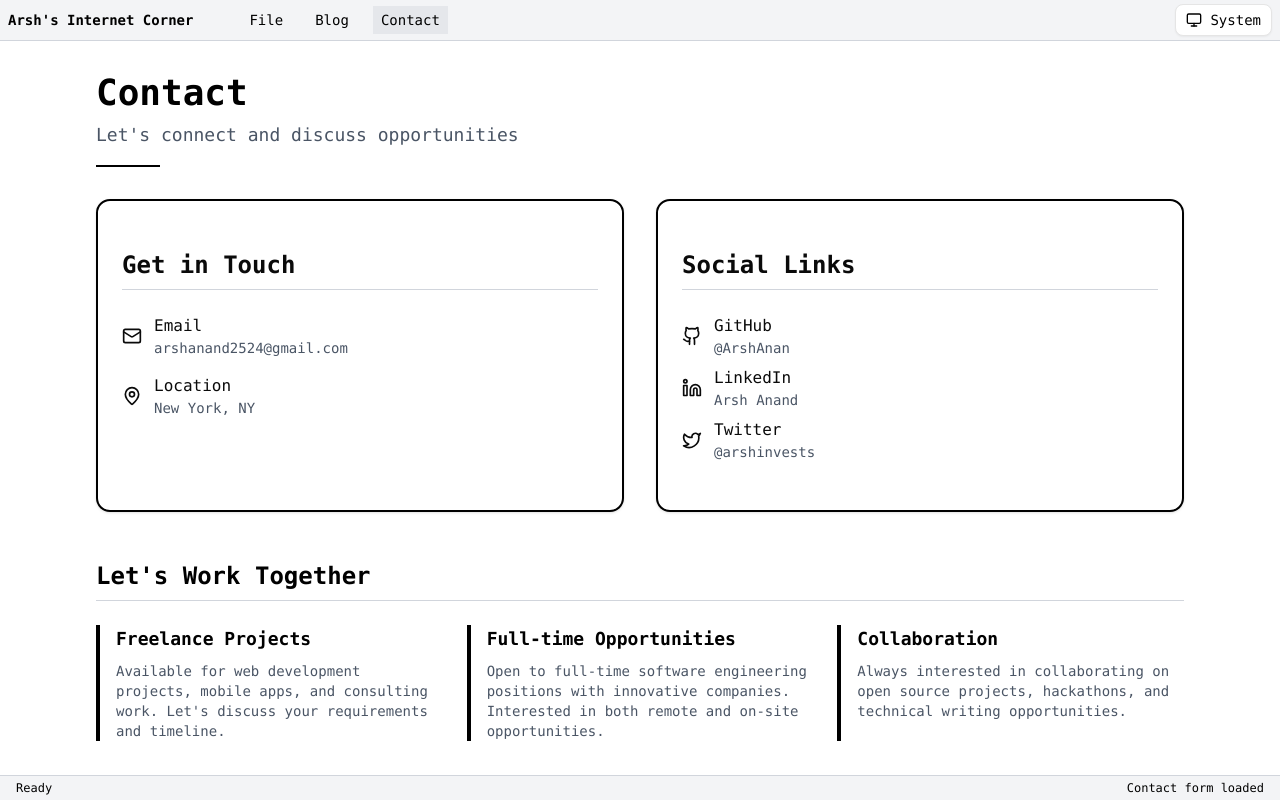
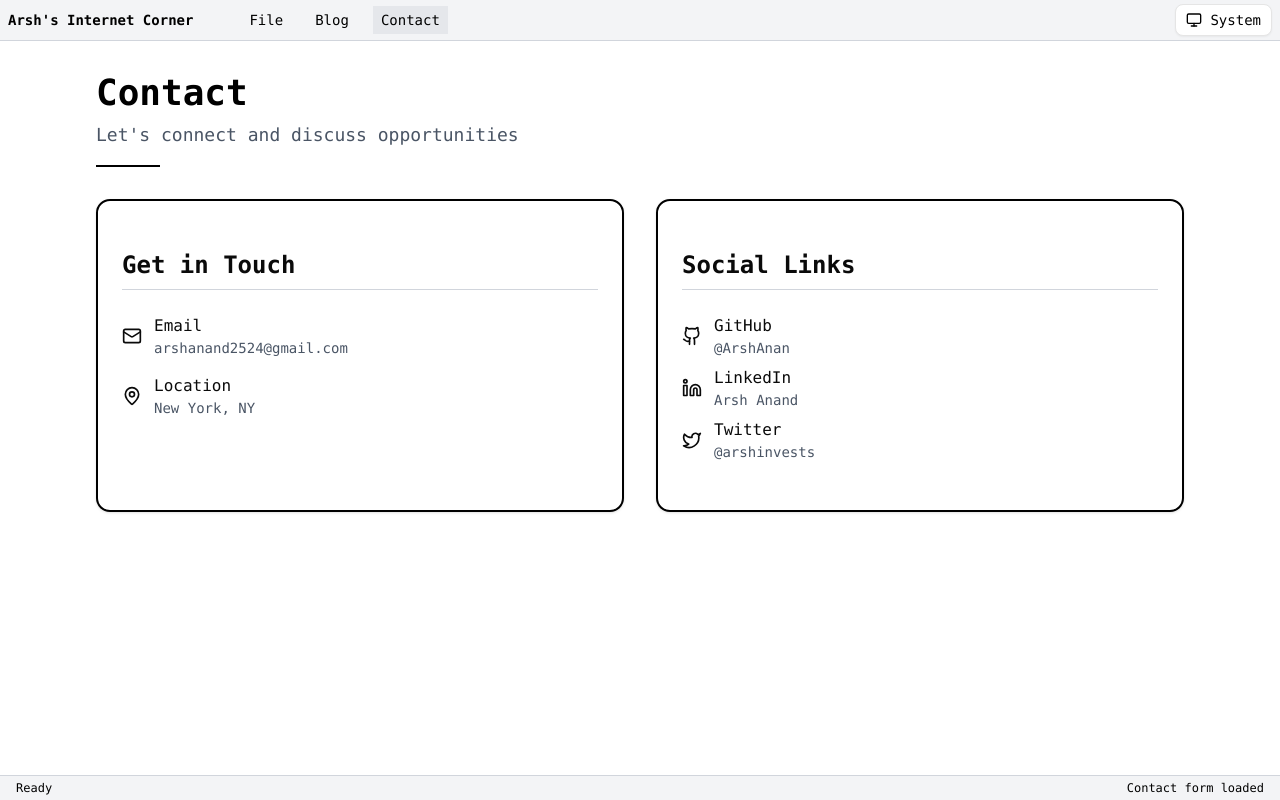
Before and after one commit to ArshAnan/personal-portfolio, a Next.js app: page /contact in a window 1280 px wide. Built offline with nearby package versions, Linux system fonts and the light colour scheme.

Commit message:
minor QoL changes

```diff
--- a/app/blog/page.tsx
+++ b/app/blog/page.tsx
@@ -12,7 +12,7 @@ export default function BlogPage() {
         <div className="mb-10">
           <h1 className="text-4xl font-bold mb-2">Blog</h1>
           <p className="text-lg text-gray-600 dark:text-gray-400 mb-4">
-            Software, systems, finance, learning — in that order, usually.
+            Stuff about software, systems, finance, learning, etc.
           </p>
           <div className="w-16 h-0.5 bg-black dark:bg-white mb-6" />
         </div>
--- a/app/contact/page.tsx
+++ b/app/contact/page.tsx
@@ -87,35 +87,6 @@ export default function ContactPage() {
             </CardContent>
           </Card>
         </div>
-
-        <div className="mt-12">
-          <h2 className="text-2xl font-bold mb-6 border-b border-gray-300 dark:border-gray-600 pb-2">Let&apos;s Work Together</h2>
-          <div className="grid gap-6 md:grid-cols-3">
-            <div className="border-l-4 border-black dark:border-white pl-4">
-              <h3 className="font-bold text-lg mb-2">Freelance Projects</h3>
-              <p className="text-sm text-gray-600 dark:text-gray-400">
-                Available for web development projects, mobile apps, and consulting work. Let&apos;s discuss your
-                requirements and timeline.
-              </p>
-            </div>
-
-            <div className="border-l-4 border-black dark:border-white pl-4">
-              <h3 className="font-bold text-lg mb-2">Full-time Opportunities</h3>
-              <p className="text-sm text-gray-600 dark:text-gray-400">
-                Open to full-time software engineering positions with innovative companies. Interested in both remote
-                and on-site opportunities.
-              </p>
-            </div>
-
-            <div className="border-l-4 border-black dark:border-white pl-4">
-              <h3 className="font-bold text-lg mb-2">Collaboration</h3>
-              <p className="text-sm text-gray-600 dark:text-gray-400">
-                Always interested in collaborating on open source projects, hackathons, and technical writing
-                opportunities.
-              </p>
-            </div>
-          </div>
-        </div>
       </div>
 
       <StatusBar leftText="Ready" rightText="Contact form loaded" />
```
